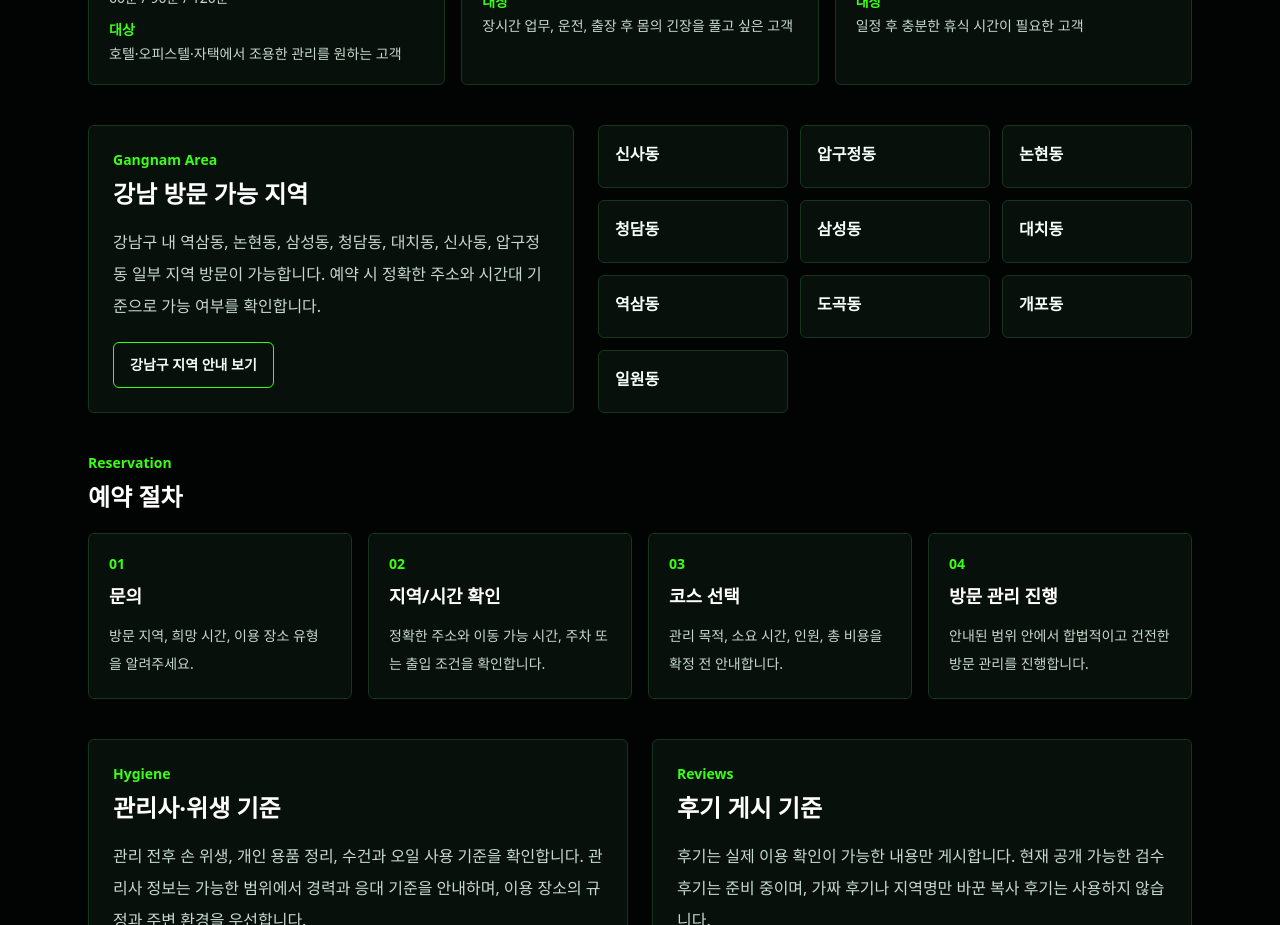
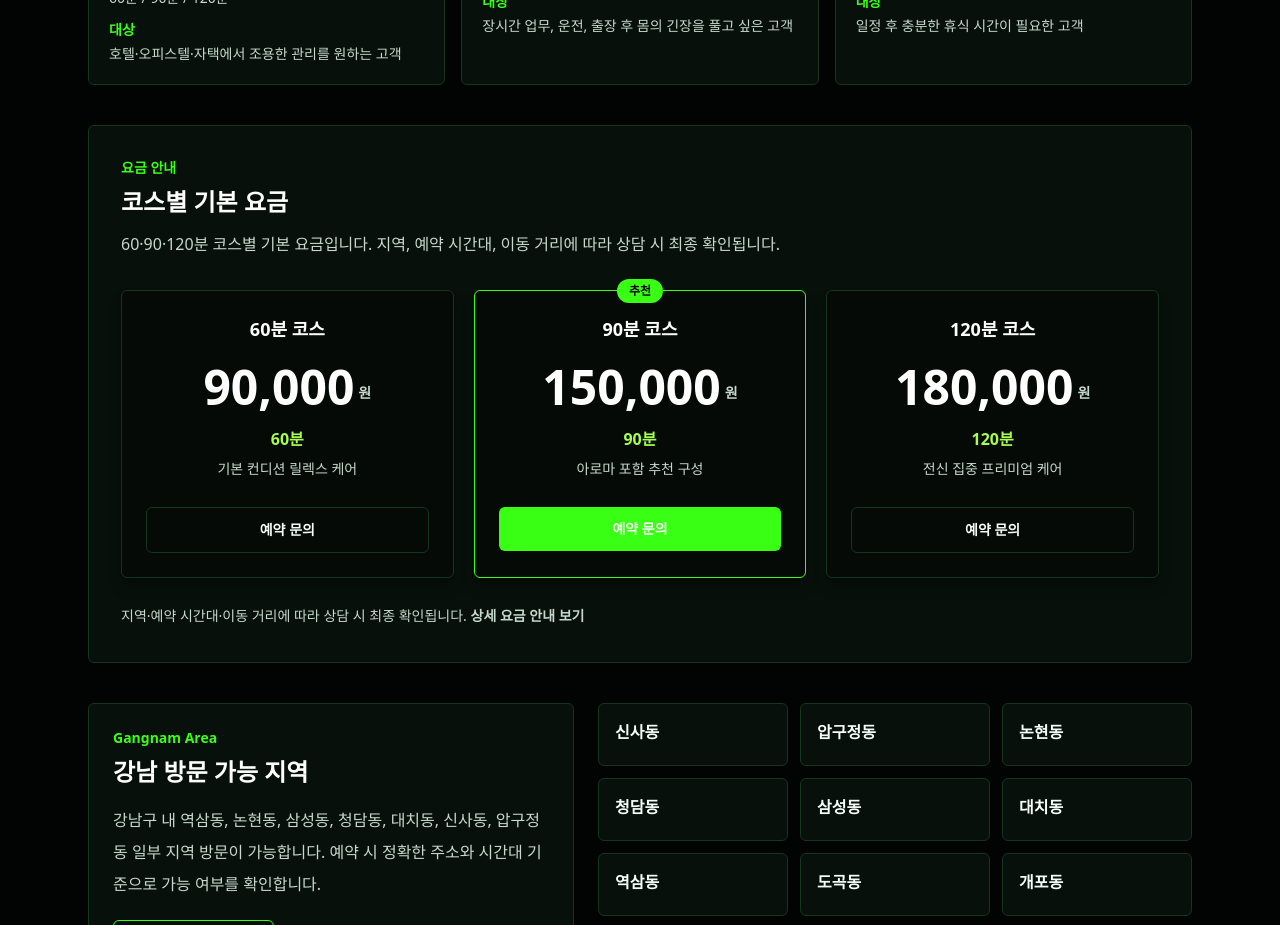
Before and after one commit to guhara1/Gangnam-massage, a Next.js app: page / in a window 1280 px wide. Shown: the part 1440-2365 px from the top of the page. Built offline with nearby package versions, Linux system fonts and the light colour scheme; no server answers.

Commit message:
Add pricing card section

```diff
--- a/src/app/page.tsx
+++ b/src/app/page.tsx
@@ -1,6 +1,7 @@
 import type { Metadata } from "next";
 import Link from "next/link";
 import { JsonLd } from "@/components/json-ld";
+import { PricingCards } from "@/components/pricing-cards";
 import { gangnamAreas, siteUrl } from "@/lib/areas";
 
 export const dynamic = "force-static";
@@ -210,6 +211,8 @@ export default function HomePage() {
             </div>
           </section>
 
+          <PricingCards />
+
           <section className="grid gap-6 lg:grid-cols-[0.9fr_1.1fr]">
             <div className="rounded-md border border-[var(--line)] bg-[var(--panel)] p-6">
               <p className="text-sm font-semibold text-[var(--accent)]">Gangnam Area</p>
--- a/src/app/pricing/page.tsx
+++ b/src/app/pricing/page.tsx
@@ -1,12 +1,13 @@
 import type { Metadata } from "next";
+import { PricingCards } from "@/components/pricing-cards";
 import { DetailSection, PageHero } from "@/components/page-sections";
 import { siteUrl } from "@/lib/areas";
 
 export const dynamic = "force-static";
 
 export const metadata: Metadata = {
-  title: "이용 요금 | 예약 전 확인 기준",
-  description: "이용 시간, 위치, 이동 여건에 따라 달라질 수 있는 요금 확인 기준과 예약 전 체크 항목을 안내합니다.",
+  title: "이용 요금 | 강남 방문 마사지 코스별 기본 요금",
+  description: "60분, 90분, 120분 코스별 기본 요금과 예약 전 최종 비용 확인 기준을 안내합니다.",
   alternates: {
     canonical: siteUrl("/pricing"),
   },
@@ -17,12 +18,13 @@ export default function PricingPage() {
     <main>
       <PageHero
         eyebrow="이용 요금"
-        title="요금 확인 전 살펴볼 기준"
-        description="요금은 코스 시간, 이동 거리, 예약 시간대, 이용 장소의 출입 조건을 함께 확인한 뒤 안내받는 것이 좋습니다."
+        title="코스별 기본 요금 안내"
+        description="60·90·120분 코스별 기본 요금입니다. 숨겨진 추가 비용 없이 예약 전 총 비용과 취소 규정을 확인합니다."
       />
-      <section className="mx-auto max-w-6xl px-4 py-10 sm:px-6">
+      <section className="mx-auto grid max-w-6xl gap-8 px-4 py-10 sm:px-6">
+        <PricingCards />
         <DetailSection
-          title="확인 항목"
+          title="예약 전 최종 확인 항목"
           items={[
             "기본 시간과 연장 가능 여부를 먼저 확인합니다.",
             "심야 시간, 장거리 이동, 주차 여건에 따라 안내 내용이 달라질 수 있습니다.",
--- /dev/null
+++ b/src/components/pricing-cards.tsx
@@ -0,0 +1,55 @@
+import Link from "next/link";
+import { pricingPlans } from "@/lib/pricing";
+
+export function PricingCards() {
+  return (
+    <section className="rounded-md border border-[var(--line)] bg-[var(--panel)] p-6 sm:p-8">
+      <p className="text-sm font-semibold text-[var(--accent)]">요금 안내</p>
+      <h2 className="mt-2 text-2xl font-semibold text-white">코스별 기본 요금</h2>
+      <p className="mt-3 leading-7 text-[var(--muted)]">
+        60·90·120분 코스별 기본 요금입니다. 지역, 예약 시간대, 이동 거리에 따라 상담 시 최종 확인됩니다.
+      </p>
+      <div className="mt-8 grid gap-5 lg:grid-cols-3">
+        {pricingPlans.map((plan) => (
+          <article
+            key={plan.name}
+            className={[
+              "relative rounded-md border bg-black/35 p-6 text-center shadow-lg shadow-black/25",
+              plan.featured ? "border-[var(--accent)]" : "border-[var(--line)]",
+            ].join(" ")}
+          >
+            {plan.featured ? (
+              <span className="absolute left-1/2 top-0 -translate-x-1/2 -translate-y-1/2 rounded-full bg-[var(--accent)] px-3 py-1 text-xs font-bold text-black">
+                추천
+              </span>
+            ) : null}
+            <h3 className="text-lg font-bold text-white">{plan.name}</h3>
+            <div className="mt-5 flex items-end justify-center gap-1">
+              <strong className="text-4xl font-black tracking-[0] text-white sm:text-5xl">{plan.price}</strong>
+              <span className="pb-2 text-sm font-semibold text-[var(--muted)]">원</span>
+            </div>
+            <p className="mt-4 font-bold text-[var(--accent-strong)]">{plan.minutes}</p>
+            <p className="mt-2 text-sm text-[var(--muted)]">{plan.description}</p>
+            <Link
+              href="/contact"
+              className={[
+                "mt-7 inline-flex w-full justify-center rounded-md px-4 py-3 text-sm font-bold",
+                plan.featured
+                  ? "bg-[var(--accent)] text-black hover:bg-[var(--accent-strong)]"
+                  : "border border-[var(--line)] text-white hover:border-[var(--accent)] hover:text-[var(--accent)]",
+              ].join(" ")}
+            >
+              예약 문의
+            </Link>
+          </article>
+        ))}
+      </div>
+      <p className="mt-6 text-sm leading-7 text-[var(--muted)]">
+        지역·예약 시간대·이동 거리에 따라 상담 시 최종 확인됩니다.{" "}
+        <Link href="/pricing" className="font-semibold text-[var(--accent)] hover:text-[var(--accent-strong)]">
+          상세 요금 안내 보기
+        </Link>
+      </p>
+    </section>
+  );
+}
--- /dev/null
+++ b/src/lib/pricing.ts
@@ -0,0 +1,23 @@
+export const pricingPlans = [
+  {
+    name: "60분 코스",
+    price: "90,000",
+    minutes: "60분",
+    description: "기본 컨디션 릴렉스 케어",
+    featured: false,
+  },
+  {
+    name: "90분 코스",
+    price: "150,000",
+    minutes: "90분",
+    description: "아로마 포함 추천 구성",
+    featured: true,
+  },
+  {
+    name: "120분 코스",
+    price: "180,000",
+    minutes: "120분",
+    description: "전신 집중 프리미엄 케어",
+    featured: false,
+  },
+];
```
